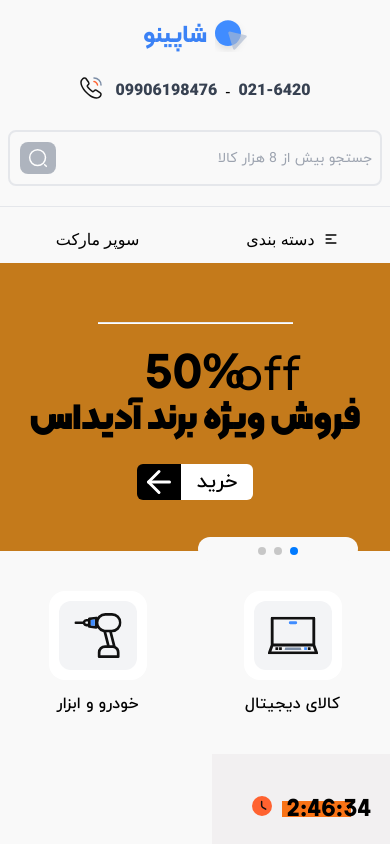
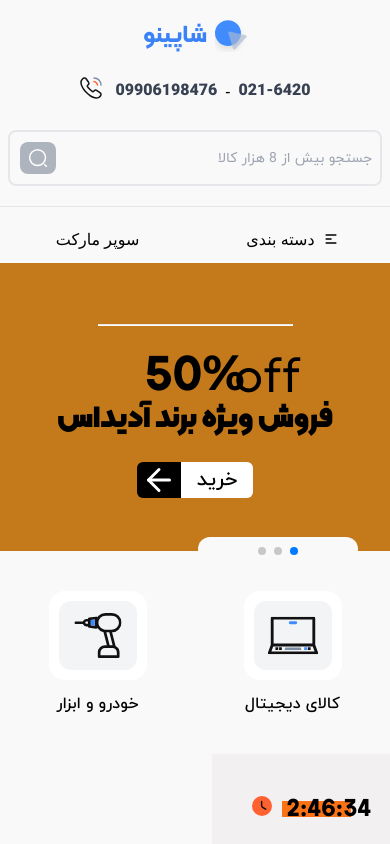
Before and after one commit to Ario-Team/shapino-frontend, a Next.js app: page / in a window 390 px wide. Shown: the top 844 px of the page. Built offline with nearby package versions, Linux system fonts and the light colour scheme.

Commit message:
Fixed the responsive problem

```diff
--- a/components/ExampleSlider.jsx
+++ b/components/ExampleSlider.jsx
@@ -37,7 +37,7 @@
                 </span>
               </div>
               <div>
-                <span className="font-kalameh font-black text-4xl lg:text-3xl">
+                <span className="font-kalameh font-black text-3xl">
                   فروش ویژه برند آدیداس
                 </span>
               </div>
```
